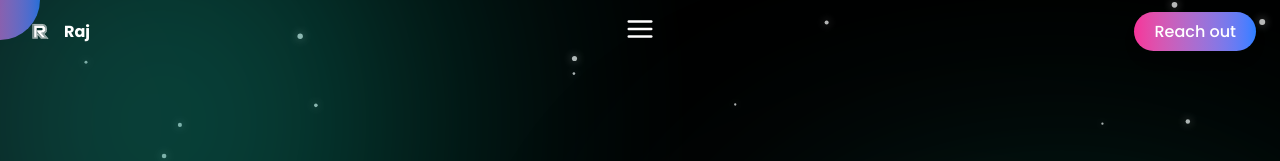
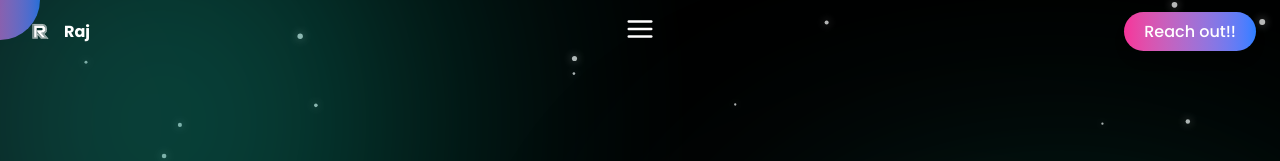
Before and after one commit to ALEX059321/Portfolio_1, a React (Vite) app: page / in a window 1280 px wide. Shown: the top 161 px of the page. Built offline with nearby package versions, Linux system fonts and the light colour scheme.

Commit message:
navbar changes

```diff
--- a/src/components/Navbar.jsx
+++ b/src/components/Navbar.jsx
@@ -10,6 +10,7 @@
 
 const lastScrollY = useRef(0);
 const timeId = useRef(null);
+
 
 useEffect(() => {
   const homeSection = document.querySelector("#home");
@@ -77,7 +78,7 @@
 <div className="hidden lg:block">
   <a href="#contact"
   className="bg-gradient-to-r from-pink-500 to-blue-500 text-white px-5 py-2 rounded-full font-medium shadow-lg hover:opacity-90 transition-opacity duration-300">
-  Reach out
+  Reach out!!
   </a>
 </div>
 </nav>
```
